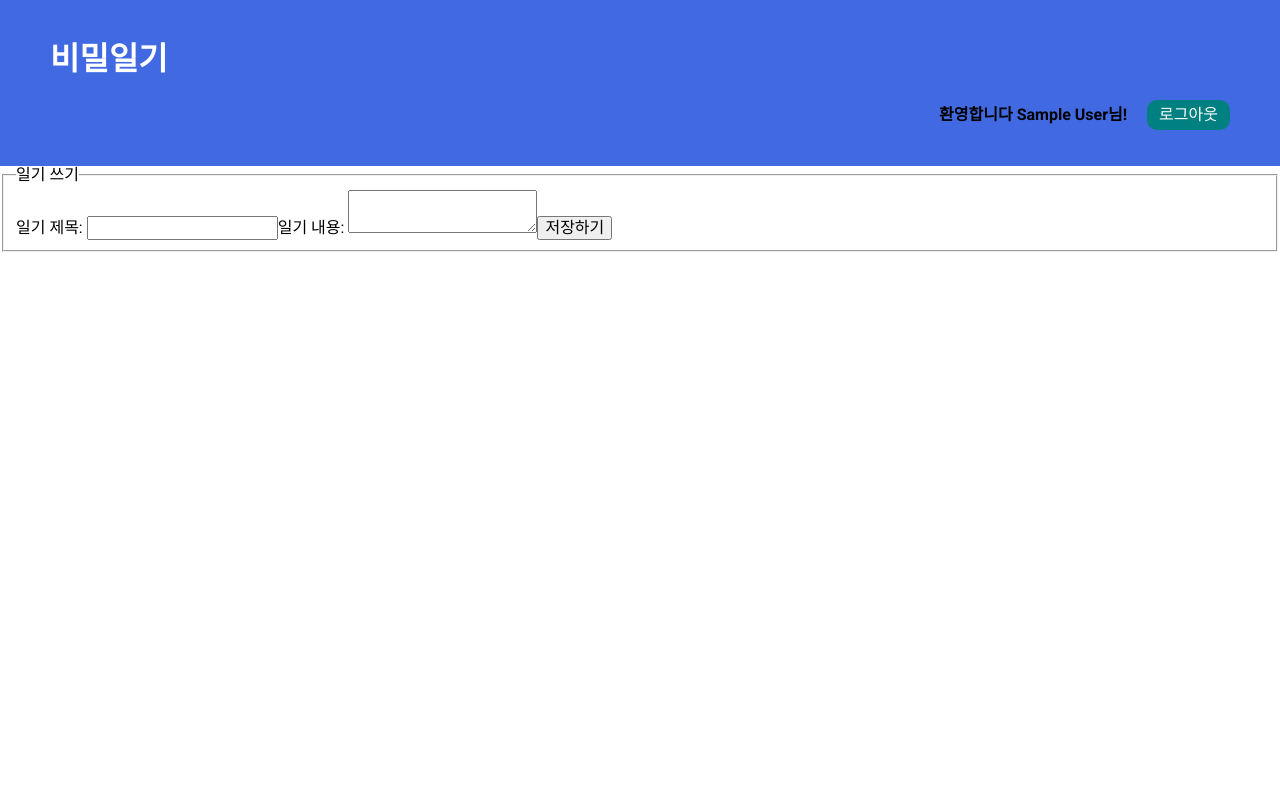
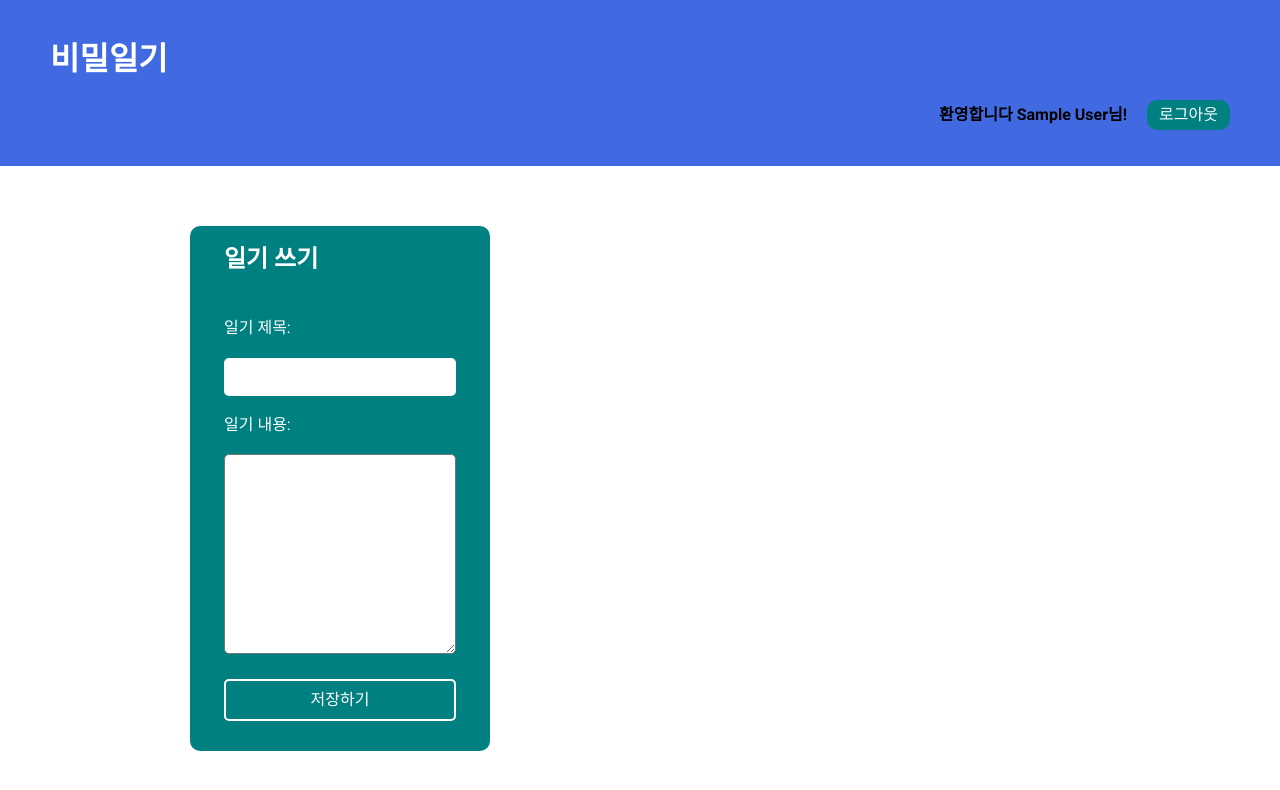
Before and after one commit to laurenCho9/firebase-login, a React (Create React App) app: page / in a window 1280 px wide. Shown: the top 790 px of the page. Built offline with nearby package versions, Linux system fonts and the light colour scheme; no server answers; the database is empty; sample sign-in values are in the browser's storage.

Commit message:
style: 홈 화면 스타일링

```diff
--- a/src/index.css
+++ b/src/index.css
@@ -1,4 +1,8 @@
 @import url("https://fonts.googleapis.com/css2?family=Roboto:wght@100;300;400;500;700;900&display=swap");
+
+* {
+  box-sizing: border-box;
+}
 
 /* base styles */
 body {
@@ -9,6 +13,10 @@
   list-style-type: none;
 }
 
+button {
+  cursor: pointer;
+}
+
 /*
 브라우저 css 스타일을 리셋하기 위해 normalize.css 를 설치
 yarn add normalize.css
--- a/src/pages/home/home.module.css
+++ b/src/pages/home/home.module.css
@@ -0,0 +1,88 @@
+.cont {
+  display: grid;
+  grid-template-columns: 1fr 2fr;
+  max-width: 960px;
+  margin: 60px auto;
+  padding: 0 30px;
+}
+
+.side_menu form {
+  padding: 20px;
+  background-color: teal;
+  border-radius: 10px;
+}
+
+.side_menu fieldset {
+  border: none;
+}
+
+.side_menu legend {
+  font-size: 1.5em;
+  font-weight: bold;
+  margin-bottom: 20px;
+  color: #fff;
+}
+
+.side_menu input {
+  display: block;
+  width: 100%;
+  padding: 10px;
+  border: none;
+  border-radius: 5px;
+}
+
+.side_menu label {
+  display: block;
+  margin: 20px auto;
+  color: #fff;
+}
+
+.side_menu textarea {
+  width: 100%;
+  height: 200px;
+  border-radius: 5px;
+}
+
+.side_menu button {
+  display: block;
+  width: 100%;
+  margin-top: 20px;
+  padding: 10px 15px;
+  border-radius: 5px;
+  background-color: transparent;
+  border: 2px solid #fff;
+  color: #fff;
+}
+
+.content_list {
+  margin: 0;
+}
+
+.content_list li {
+  border: 1px solid #f2f2f2;
+  box-shadow: 3px 3px 5px rgba(50, 50, 50, 0.1);
+  padding: 30px;
+  position: relative;
+  border-left: 4px solid teal;
+}
+
+.content_list li + li {
+  margin: 30px 0;
+}
+
+.content_list .title {
+  font-size: 1.5em;
+}
+.content_list .text {
+  font-size: 1.3em;
+}
+
+.content_list button {
+  position: absolute;
+  top: 0;
+  right: 0;
+  background-color: teal;
+  border: none;
+  color: #fff;
+  padding: 12px 8px;
+}
```
